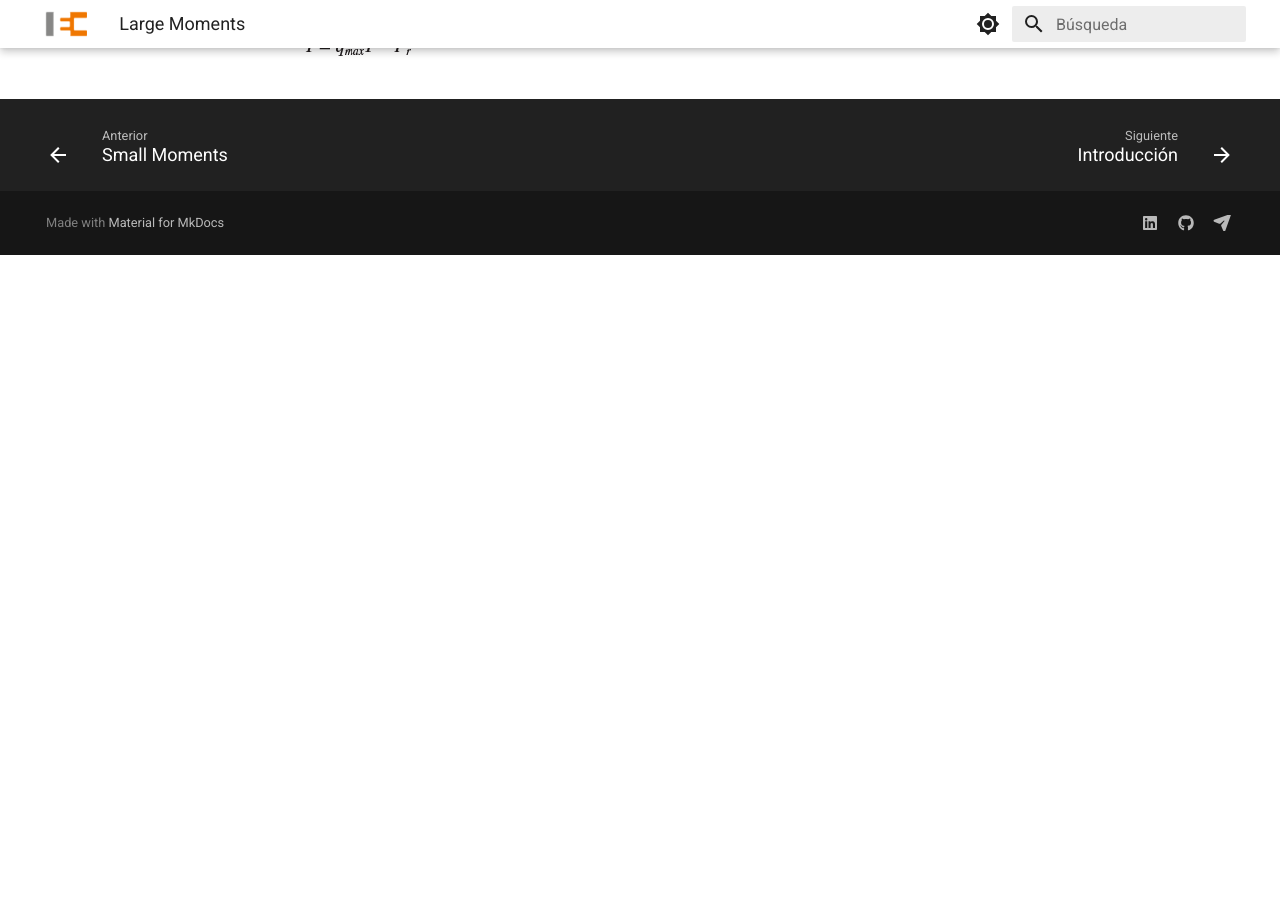
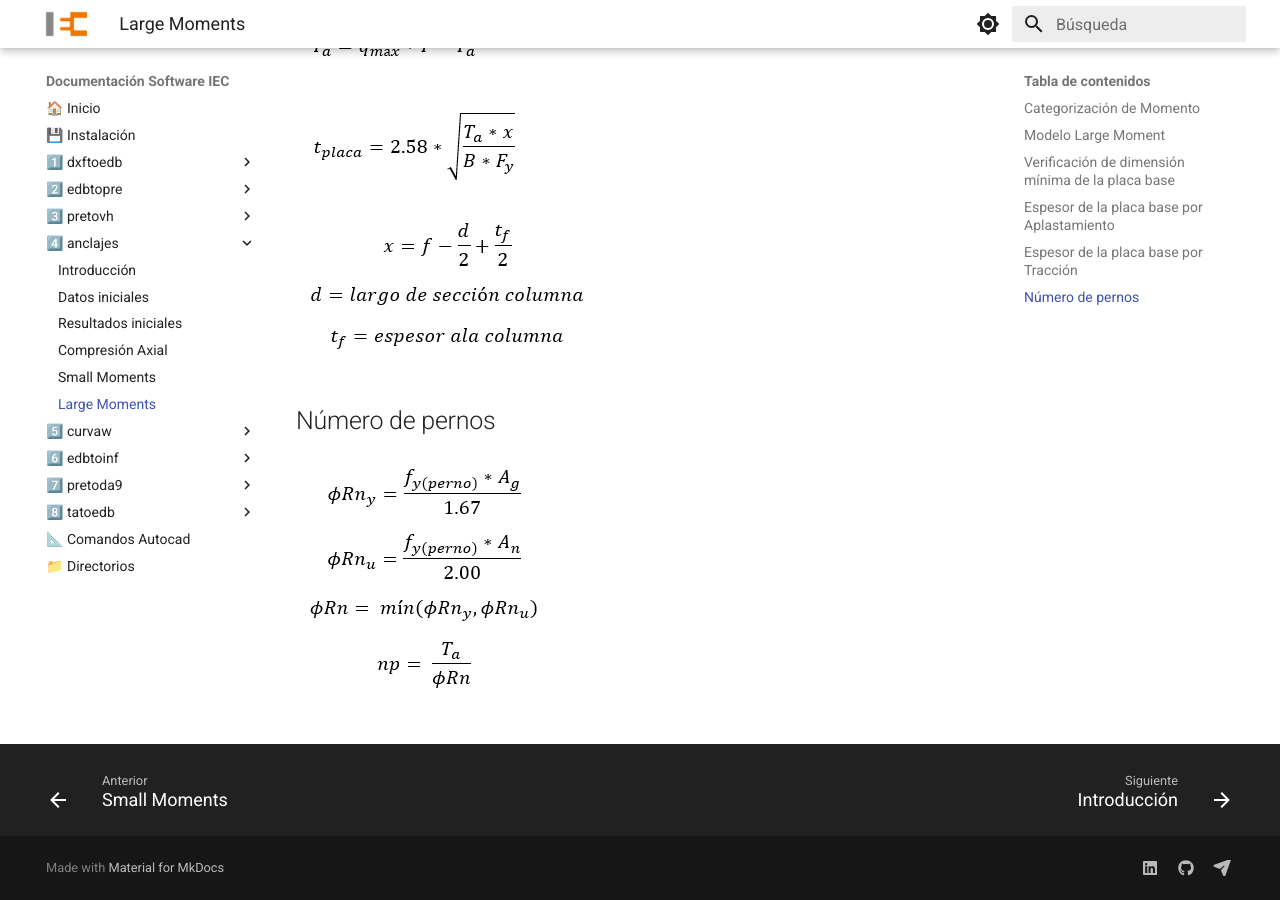
Before and after one commit to iec-ingenieria/documentacion, an MkDocs documentation site: the page built from docs/anclajes/large_moments.md, in a window 1280 px wide and 900 px high, scrolled down 2683 px. Built offline with MkDocs 1.6.1 and Material for MkDocs 9.7.7, drawn with Linux system fonts in a browser that asks for light colours; before the commit the page ends 2938 px from its top, so only the background shows below that.

Commit message:
anclajes: documentacion large moment

```diff
--- a/docs/anclajes/large_moments.md
+++ b/docs/anclajes/large_moments.md
@@ -51,3 +51,12 @@ donde m es la distancia crítica de bending lines
 ![espesor_placa_base_traccion_large_moment](../images/anclajes/espesor_placa_base_traccion_large_moment.png)
 
 ![traccion_large_moment](../images/anclajes/traccion_large_moment.png)
+
+![formula_espesor_placa_base_traccion_large_moment](../images/anclajes/formula_espesor_placa_base_traccion_large_moment.png)
+
+![valor_x_traccion_large_moment](../images/anclajes/valor_x_traccion_large_moment.png)
+
+
+## Número de pernos
+
+![formulas_numero_de_pernos](../images/anclajes/formulas_numero_de_pernos.png)
```
Also changed, not shown: docs/anclajes/image.png (deleted), docs/images/anclajes/formula_espesor_placa_base_traccion_large_moment.png (added), docs/images/anclajes/formulas_numero_de_pernos.png (added), docs/images/anclajes/traccion_large_moment.png, docs/images/anclajes/valor_x_traccion_large_moment.png (added).
